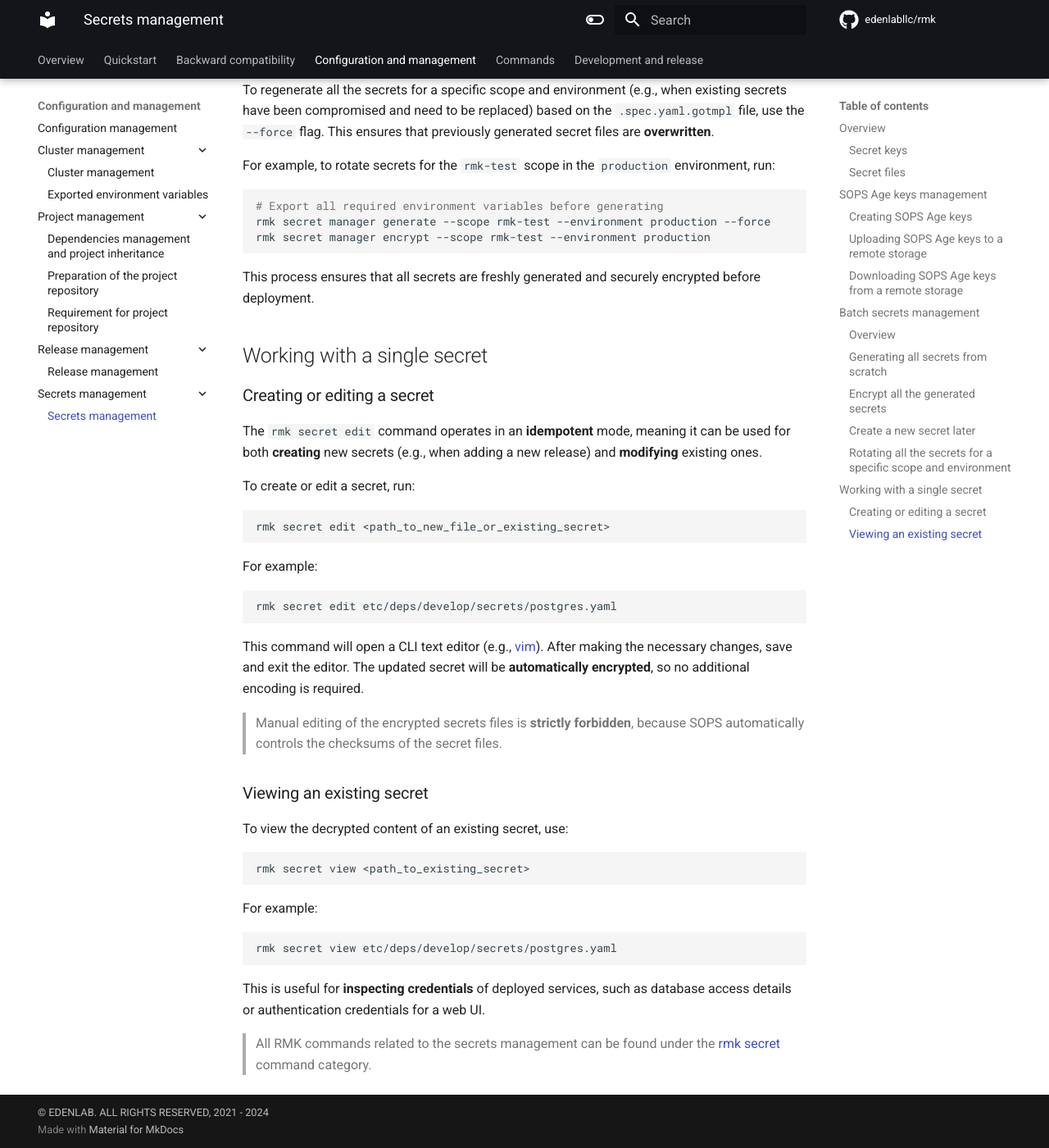
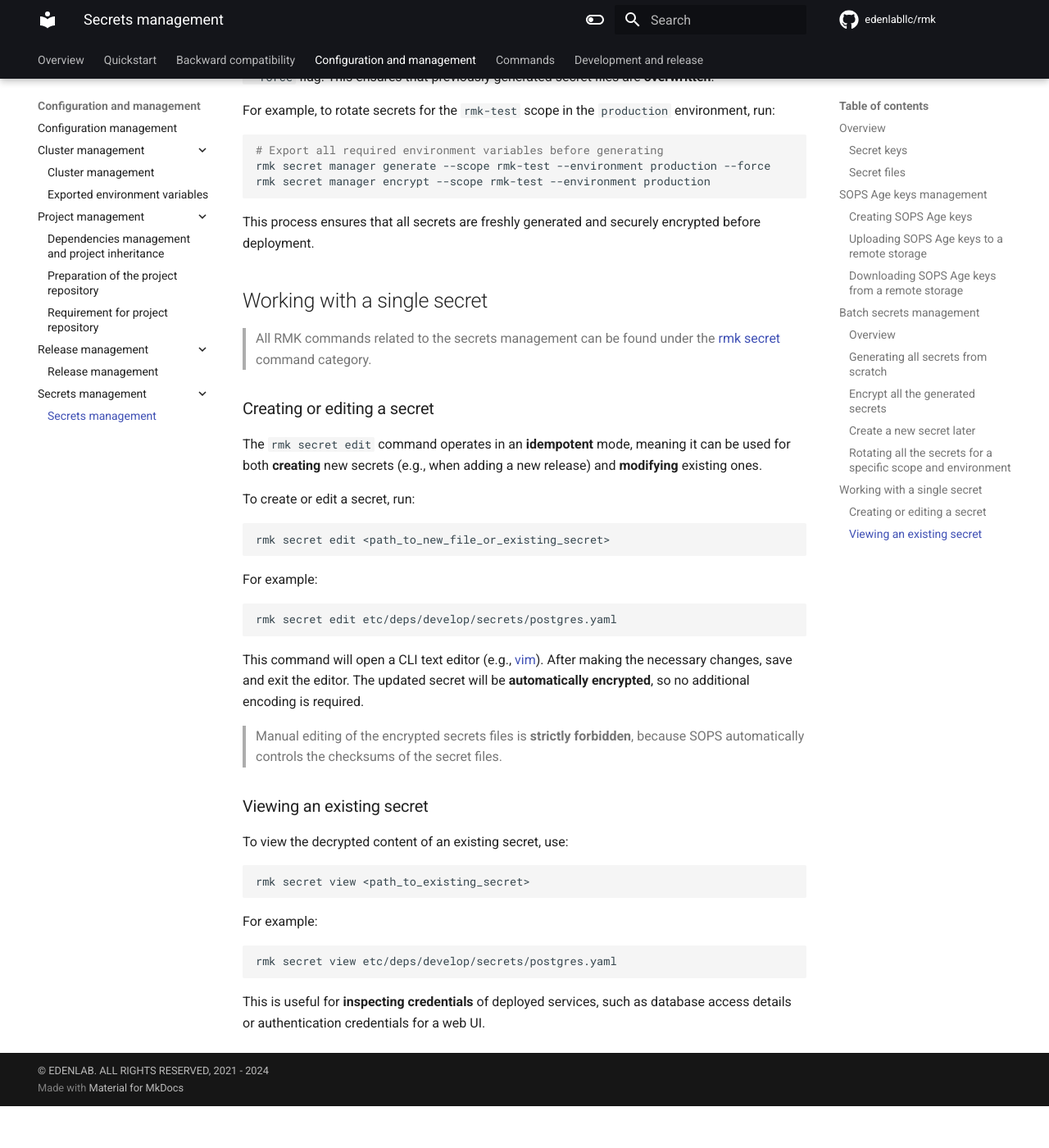
Before and after one commit to edenlabllc/rmk, an MkDocs documentation site: the page built from docs/configuration/secrets-management/secrets-management.md, in a window 1280 px wide and 1400 px high, scrolled down 6571 px. Shown: the whole window at 82% size. Built offline with MkDocs 1.6.1 and Material for MkDocs 9.7.7, drawn with Linux system fonts in a browser that asks for light colours; comment, search, counter and statistics services are not loaded; the version menu is left out; after the commit the page ends 7920 px from its top, so only the background shows below that; part of the change alters nothing that is shown; some of the changed text lies outside the part shown.

```diff
--- a/docs/configuration/secrets-management/secrets-management.md
+++ b/docs/configuration/secrets-management/secrets-management.md
@@ -5,9 +5,6 @@
 RMK utilizes [SOPS](https://github.com/mozilla/sops) and [Age](https://github.com/mozilla/sops#encrypting-using-age)
 for secrets management, ensuring **secure encryption, storage, and access to sensitive data**. The tool ensures
 seamless and automated secret management, reducing manual effort while maintaining **security best practices**.
-
-> All RMK commands related to the secrets management can be found under the [rmk secret](../../commands.md#secret)
-> command category.
 
 The functionality in RMK is divided into two key areas:
 
@@ -324,7 +321,7 @@ and the public keys of the SOPS Age keys used for encryption.
 
 > Manual editing of the encrypted secrets files is **strictly forbidden**, because SOPS automatically controls the
 > checksums of the secret files. To safely modify encrypted secrets, always use the
-> specialized [edit](#editing-a-single-secret) command.
+> specialized [edit](#creating-or-editing-a-secret) command.
 
 ### Create a new secret later
 
@@ -379,6 +376,9 @@ This process ensures that all secrets are freshly generated and securely encrypt
 
 ## Working with a single secret
 
+> All RMK commands related to the secrets management can be found under the [rmk secret](../../commands.md#secret)
+> command category.
+
 ### Creating or editing a secret
 
 The `rmk secret edit` command operates in an **idempotent** mode, meaning it can be used for both **creating** new
@@ -418,6 +418,3 @@ rmk secret view etc/deps/develop/secrets/postgres.yaml
 
 This is useful for **inspecting credentials** of deployed services, such as database access details or authentication
 credentials for a web UI.
-
-> All RMK commands related to the secrets management can be found under the [rmk secret](../../commands.md#secret)
-> command category.
```
